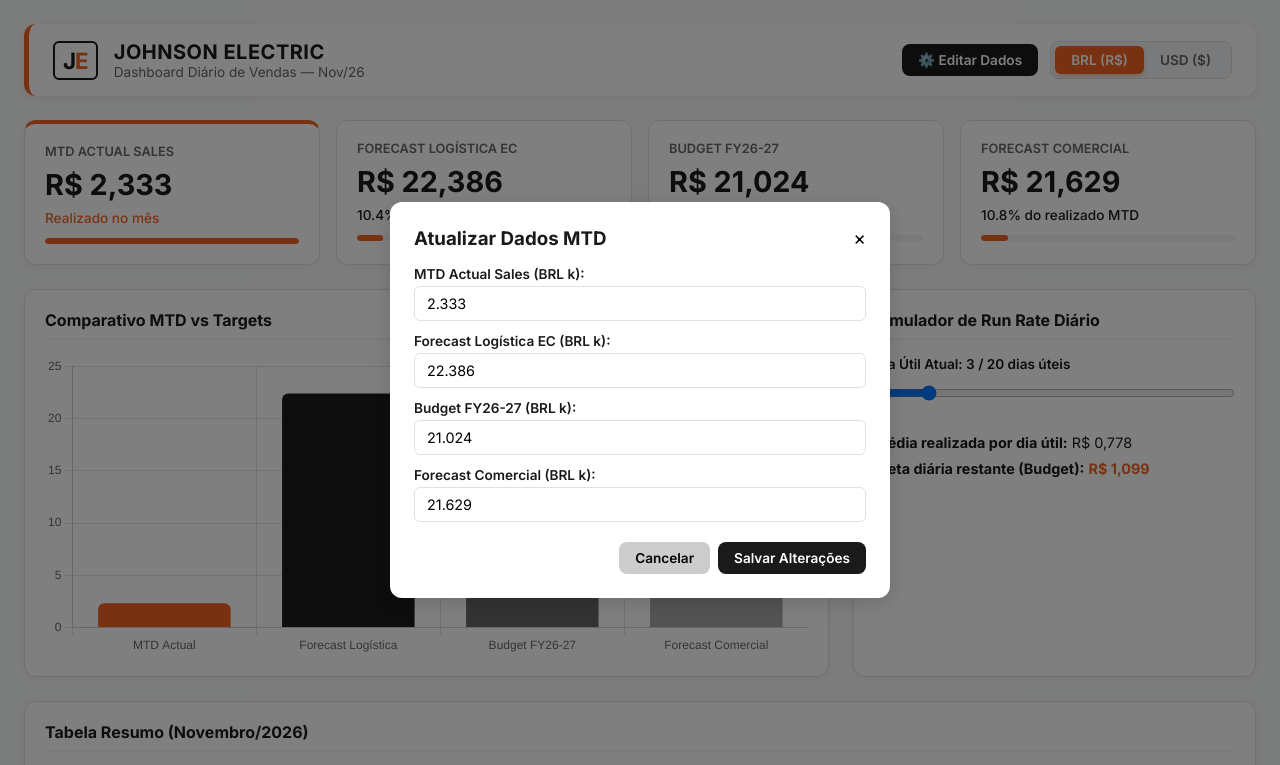
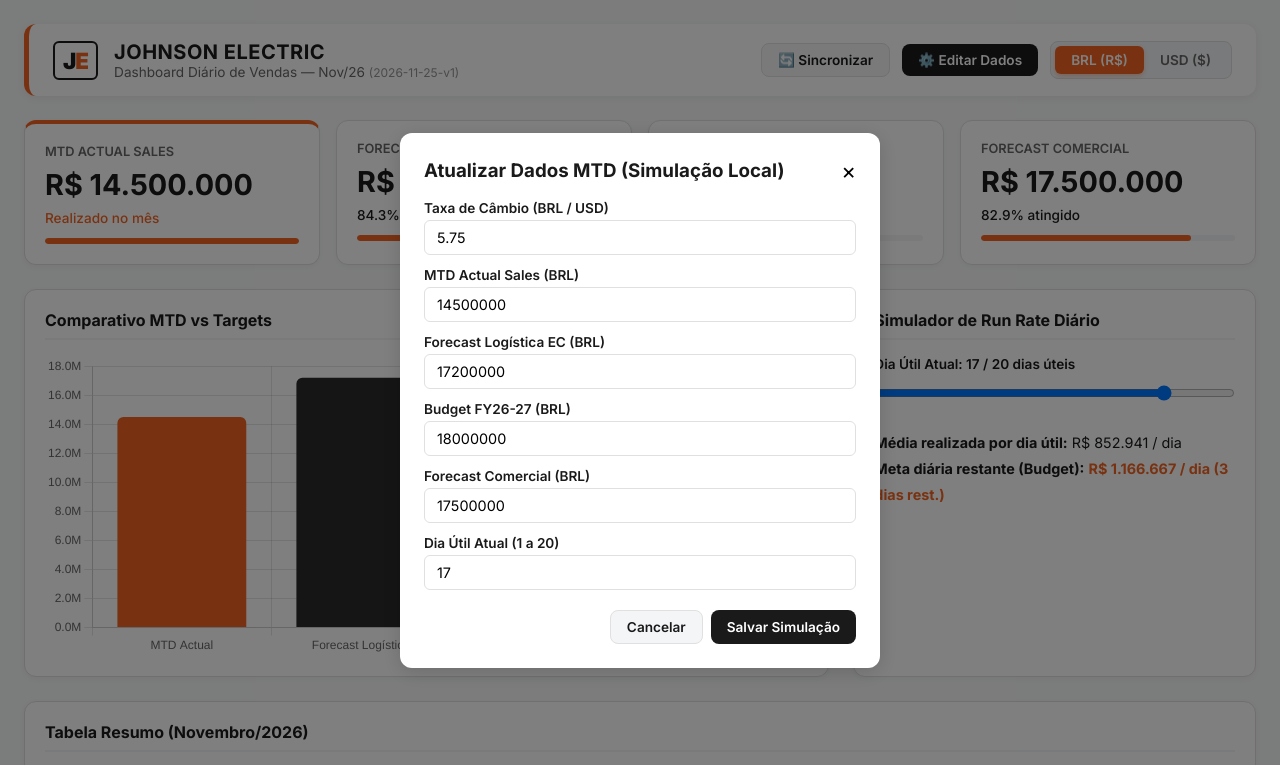
Before and after one commit to wtomlessa/je-sales, a plain HTML site: page index.html in a window 1280 px wide. Both pictures are taken after a click on the button "⚙️ Editar Dados". Shown: the top 765 px of the page. Drawn offline with nearby package versions, Linux system fonts and the light colour scheme.

Commit message:
Add files via upload

```diff
--- a/index.html
+++ b/index.html
@@ -5,7 +5,7 @@
   <meta name="viewport" content="width=device-width, initial-scale=1.0">
   <title>Johnson Electric - Acompanhamento Diário de Vendas</title>
   <script src="https://cdn.jsdelivr.net/npm/chart.js"></script>
-  <link href="https://fonts.googleapis.com/css2?family=Inter:wght@400;500;600;700&display=swap" rel="stylesheet">
+  <link href="https://fonts.googleapis.com/css2?family=Inter:wght@400;500;600;700;900&display=swap" rel="stylesheet">
   <style>
     :root {
       --je-orange: #F26522;
@@ -29,6 +29,8 @@
       display: flex;
       justify-content: space-between;
       align-items: center;
+      flex-wrap: wrap;
+      gap: 16px;
       background: var(--card-bg);
       padding: 16px 24px;
       border-radius: 12px;
@@ -55,7 +57,7 @@
     .brand-title h1 { font-size: 1.25rem; font-weight: 700; color: var(--je-black); text-transform: uppercase; letter-spacing: 0.5px; }
     .brand-title p { font-size: 0.85rem; color: var(--text-muted); }
 
-    .header-actions { display: flex; align-items: center; gap: 12px; }
+    .header-actions { display: flex; align-items: center; flex-wrap: wrap; gap: 12px; }
     .currency-toggle {
       display: flex;
       background: var(--je-light-gray);
@@ -91,6 +93,12 @@
       transition: background 0.2s ease;
     }
     .btn-action:hover { background: var(--je-dark-gray); }
+    .btn-secondary {
+      background: var(--je-light-gray);
+      color: var(--je-black);
+      border: 1px solid var(--je-border);
+    }
+    .btn-secondary:hover { background: #E5E7EB; }
 
     .kpi-grid { display: grid; grid-template-columns: repeat(auto-fit, minmax(260px, 1fr)); gap: 16px; margin-bottom: 24px; }
     .kpi-card {
@@ -106,7 +114,7 @@
     .kpi-value { font-size: 1.8rem; font-weight: 700; color: var(--je-black); margin-bottom: 8px; }
     .kpi-subtext { font-size: 0.85rem; font-weight: 500; }
     .kpi-progress { margin-top: 12px; height: 6px; background: var(--je-light-gray); border-radius: 3px; overflow: hidden; }
-    .kpi-progress-bar { height: 100%; background: var(--je-orange); border-radius: 3px; }
+    .kpi-progress-bar { height: 100%; background: var(--je-orange); border-radius: 3px; transition: width 0.3s ease; }
 
     .dashboard-body { display: grid; grid-template-columns: 2fr 1fr; gap: 24px; margin-bottom: 24px; }
     @media (max-width: 992px) { .dashboard-body { grid-template-columns: 1fr; } }
@@ -120,7 +128,7 @@
     }
     .card-title { font-size: 1rem; font-weight: 700; color: var(--je-black); margin-bottom: 16px; border-bottom: 2px solid var(--je-light-gray); padding-bottom: 8px; }
 
-    .table-container { overflow-x: auto; margin-bottom: 24px; }
+    .table-container { overflow-x: auto; }
     table { width: 100%; border-collapse: collapse; text-align: left; }
     th, td { padding: 12px 16px; border-bottom: 1px solid var(--je-border); font-size: 0.9rem; }
     th { background: var(--je-light-gray); font-weight: 600; color: var(--je-black); }
@@ -133,6 +141,7 @@
       background: rgba(0,0,0,0.5);
       align-items: center; justify-content: center;
       z-index: 1000;
+      padding: 16px;
     }
     .modal.active { display: flex; }
     .modal-content {
@@ -140,7 +149,7 @@
       padding: 24px;
       border-radius: 12px;
       width: 100%;
-      max-width: 500px;
+      max-width: 480px;
       box-shadow: 0 4px 20px rgba(0,0,0,0.15);
     }
     .modal-header { display: flex; justify-content: space-between; align-items: center; margin-bottom: 16px; }
@@ -160,14 +169,15 @@
         </div>
         <div class="brand-title">
           <h1>Johnson Electric</h1>
-          <p>Dashboard Diário de Vendas — Nov/26</p>
+          <p>Dashboard Diário de Vendas — Nov/26 <span id="version-badge" style="font-size:0.75rem; opacity:0.7;"></span></p>
         </div>
       </div>
       <div class="header-actions">
-        <button class="btn-action" onclick="openModal()">⚙️ Editar Dados</button>
+        <button type="button" class="btn-action btn-secondary" onclick="resetData()" title="Descartar edições locais e puxar dados oficiais">🔄 Sincronizar</button>
+        <button type="button" class="btn-action" onclick="openModal()">⚙️ Editar Dados</button>
         <div class="currency-toggle">
-          <button class="currency-btn active" id="btn-brl" onclick="setCurrency('BRL')">BRL (R$)</button>
-          <button class="currency-btn" id="btn-usd" onclick="setCurrency('USD')">USD ($)</button>
+          <button type="button" class="currency-btn active" id="btn-brl" onclick="setCurrency('BRL')">BRL (R$)</button>
+          <button type="button" class="currency-btn" id="btn-usd" onclick="setCurrency('USD')">USD ($)</button>
         </div>
       </div>
     </header>
@@ -207,8 +217,8 @@
       <div class="card">
         <div class="card-title">Simulador de Run Rate Diário</div>
         <div class="form-group">
-          <label>Dia Útil Atual: <span id="current-day-label">3</span> / 20 dias úteis</label>
-          <input type="range" id="dayRange" min="1" max="20" value="3" oninput="updateRunRate(this.value)">
+          <label>Dia Útil Atual: <span id="current-day-label">17</span> / 20 dias úteis</label>
+          <input type="range" id="dayRange" min="1" max="20" value="17" oninput="updateRunRate(this.value)">
         </div>
         <div style="margin-top: 16px; line-height: 1.8; font-size: 0.9rem;">
           <p><strong>Média realizada por dia útil:</strong> <span id="rr-current">-</span></p>
@@ -239,148 +249,242 @@
   <div class="modal" id="editModal">
     <div class="modal-content">
       <div class="modal-header">
-        <h3>Atualizar Dados MTD</h3>
-        <button onclick="closeModal()" style="border:none; background:none; font-size:1.2rem; cursor:pointer;">&times;</button>
+        <h3>Atualizar Dados MTD (Simulação Local)</h3>
+        <button type="button" onclick="closeModal()" style="border:none; background:none; font-size:1.4rem; cursor:pointer;">&times;</button>
       </div>
       <form id="editForm" onsubmit="saveData(event)">
-        <div class="form-group"><label>MTD Actual Sales (BRL k):</label><input type="number" step="0.001" id="in-mtd" required></div>
-        <div class="form-group"><label>Forecast Logística EC (BRL k):</label><input type="number" step="0.001" id="in-log" required></div>
-        <div class="form-group"><label>Budget FY26-27 (BRL k):</label><input type="number" step="0.001" id="in-bud" required></div>
-        <div class="form-group"><label>Forecast Comercial (BRL k):</label><input type="number" step="0.001" id="in-com" required></div>
+        <div class="form-group">
+          <label for="input-rate">Taxa de Câmbio (BRL / USD)</label>
+          <input type="number" step="0.0001" id="input-rate" required>
+        </div>
+        <div class="form-group">
+          <label for="input-mtd">MTD Actual Sales (BRL)</label>
+          <input type="number" step="0.01" id="input-mtd" required>
+        </div>
+        <div class="form-group">
+          <label for="input-logistics">Forecast Logística EC (BRL)</label>
+          <input type="number" step="0.01" id="input-logistics" required>
+        </div>
+        <div class="form-group">
+          <label for="input-budget">Budget FY26-27 (BRL)</label>
+          <input type="number" step="0.01" id="input-budget" required>
+        </div>
+        <div class="form-group">
+          <label for="input-comercial">Forecast Comercial (BRL)</label>
+          <input type="number" step="0.01" id="input-comercial" required>
+        </div>
+        <div class="form-group">
+          <label for="input-day">Dia Útil Atual (1 a 20)</label>
+          <input type="number" min="1" max="20" id="input-day" required>
+        </div>
         <div class="modal-footer">
-          <button type="button" class="btn-action" style="background:#ccc; color:#000;" onclick="closeModal()">Cancelar</button>
-          <button type="submit" class="btn-action">Salvar Alterações</button>
+          <button type="button" class="btn-action btn-secondary" onclick="closeModal()">Cancelar</button>
+          <button type="submit" class="btn-action">Salvar Simulação</button>
         </div>
       </form>
     </div>
   </div>
 
   <script>
-    let rawData = JSON.parse(localStorage.getItem('je_sales_data')) || {
-      mtd: 2.333,
-      logistics: 22.386,
-      budget: 21.024,
-      comercial: 21.629,
-      rate: 5.105 // taxa BRL/USD calculada da tabela original
+    // =========================================================================
+    // CONTROLE DE VERSÃO AUTOMÁTICO (DATA_VERSION)
+    // Sempre que atualizar os números oficiais abaixo no GitHub, mude esta string:
+    // =========================================================================
+    const DATA_VERSION = '2026-11-25-v1';
+
+    // DADOS OFICIAIS (Valores em BRL base — ajuste conforme o fechamento diário)
+    const OFFICIAL_DATA = {
+      exchangeRate: 5.7500,
+      mtdActual: 14500000,
+      forecastLogistics: 17200000,
+      budget: 18000000,
+      forecastComercial: 17500000,
+      businessDay: 17,
+      totalBusinessDays: 20
     };
 
+    const STORAGE_DATA_KEY = 'je_sales_dashboard_data';
+    const STORAGE_VER_KEY = 'je_sales_dashboard_version';
+
     let currentCurrency = 'BRL';
-    let chartInstance = null;
+    let appData = {};
+    let salesChart = null;
 
-    function formatVal(val, currency) {
-      if (currency === 'USD') {
-        const usdVal = val / rawData.rate;
-        return '$ ' + usdVal.toLocaleString('pt-BR', { minimumFractionDigits: 3, maximumFractionDigits: 3 });
+    // Inicializa dados verificando se a versão do GitHub mudou
+    function initData() {
+      const savedVersion = localStorage.getItem(STORAGE_VER_KEY);
+      const savedData = localStorage.getItem(STORAGE_DATA_KEY);
+
+      if (savedVersion !== DATA_VERSION || !savedData) {
+        // Versão nova no GitHub ou primeiro acesso: limpa cache antigo e usa o oficial
+        appData = { ...OFFICIAL_DATA };
+        localStorage.setItem(STORAGE_VER_KEY, DATA_VERSION);
+        localStorage.setItem(STORAGE_DATA_KEY, JSON.stringify(appData));
+      } else {
+        try {
+          appData = JSON.parse(savedData);
+        } catch (e) {
+          appData = { ...OFFICIAL_DATA };
+        }
       }
-      return 'R$ ' + val.toLocaleString('pt-BR', { minimumFractionDigits: 3, maximumFractionDigits: 3 });
+
+      document.getElementById('version-badge').textContent = `(${DATA_VERSION})`;
+      document.getElementById('dayRange').value = appData.businessDay || 17;
+      renderDashboard();
     }
 
-    function render() {
-      const isBRL = currentCurrency === 'BRL';
-      const mtd = rawData.mtd;
+    // Botão Sincronizar: restaura instantaneamente os dados oficiais do GitHub
+    function resetData() {
+      appData = { ...OFFICIAL_DATA };
+      localStorage.setItem(STORAGE_VER_KEY, DATA_VERSION);
+      localStorage.setItem(STORAGE_DATA_KEY, JSON.stringify(appData));
+      document.getElementById('dayRange').value = appData.businessDay;
+      renderDashboard();
+    }
 
-      document.getElementById('kpi-mtd-val').innerText = formatVal(mtd, currentCurrency);
-
-      const targets = [
-        { id: 'logistics', val: rawData.logistics, name: 'Forecast Logística' },
-        { id: 'budget', val: rawData.budget, name: 'Budget FY26-27' },
-        { id: 'comercial', val: rawData.comercial, name: 'Forecast Comercial' }
-      ];
-
-      targets.forEach(t => {
-        const pct = ((mtd / t.val) * 100).toFixed(1);
-        document.getElementById(`kpi-${t.id}-val`).innerText = formatVal(t.val, currentCurrency);
-        document.getElementById(`kpi-${t.id}-sub`).innerText = `${pct}% do realizado MTD`;
-        document.getElementById(`bar-${t.id}`).style.width = Math.min(pct, 100) + '%';
-      });
-
-      // Tabela
-      const tbody = document.getElementById('table-body');
-      tbody.innerHTML = `
-        <tr><td><strong>MTD Actual Sales</strong></td><td>R$ ${rawData.mtd.toFixed(3)}</td><td>$ ${(rawData.mtd/rawData.rate).toFixed(3)}</td><td><strong>100%</strong></td></tr>
-        <tr><td>Forecast Logística EC</td><td>R$ ${rawData.logistics.toFixed(3)}</td><td>$ ${(rawData.logistics/rawData.rate).toFixed(3)}</td><td>${((mtd/rawData.logistics)*100).toFixed(1)}%</td></tr>
-        <tr><td>Budget FY26-27</td><td>R$ ${rawData.budget.toFixed(3)}</td><td>$ ${(rawData.budget/rawData.rate).toFixed(3)}</td><td>${((mtd/rawData.budget)*100).toFixed(1)}%</td></tr>
-        <tr><td>Forecast Comercial</td><td>R$ ${rawData.comercial.toFixed(3)}</td><td>$ ${(rawData.comercial/rawData.rate).toFixed(3)}</td><td>${((mtd/rawData.comercial)*100).toFixed(1)}%</td></tr>
-      `;
-
-      updateChart();
-      updateRunRate(document.getElementById('dayRange').value);
+    function formatMoney(valueBRL, currency = currentCurrency) {
+      const val = currency === 'USD' ? valueBRL / appData.exchangeRate : valueBRL;
+      return new Intl.NumberFormat(currency === 'BRL' ? 'pt-BR' : 'en-US', {
+        style: 'currency',
+        currency: currency,
+        maximumFractionDigits: 0
+      }).format(val);
     }
 
     function setCurrency(curr) {
       currentCurrency = curr;
       document.getElementById('btn-brl').classList.toggle('active', curr === 'BRL');
       document.getElementById('btn-usd').classList.toggle('active', curr === 'USD');
-      render();
+      renderDashboard();
     }
 
-    function updateChart() {
-      const ctx = document.getElementById('chartComparison').getContext('2d');
-      const mult = currentCurrency === 'USD' ? (1 / rawData.rate) : 1;
+    function updateRunRate(day) {
+      appData.businessDay = Number(day);
+      document.getElementById('current-day-label').textContent = appData.businessDay;
 
-      const dataVals = [
-        rawData.mtd * mult,
-        rawData.logistics * mult,
-        rawData.budget * mult,
-        rawData.comercial * mult
+      const avgCurrent = appData.mtdActual / appData.businessDay;
+      const remainingDays = appData.totalBusinessDays - appData.businessDay;
+      const remainingGap = Math.max(0, appData.budget - appData.mtdActual);
+      const neededDaily = remainingDays > 0 ? remainingGap / remainingDays : 0;
+
+      document.getElementById('rr-current').textContent = formatMoney(avgCurrent) + ' / dia';
+      document.getElementById('rr-needed').textContent = remainingDays > 0
+        ? formatMoney(neededDaily) + ` / dia (${remainingDays} dias rest.)`
+        : 'Mês encerrado';
+    }
+
+    function renderDashboard() {
+      const pctLogistics = appData.forecastLogistics > 0 ? (appData.mtdActual / appData.forecastLogistics) * 100 : 0;
+      const pctBudget = appData.budget > 0 ? (appData.mtdActual / appData.budget) * 100 : 0;
+      const pctComercial = appData.forecastComercial > 0 ? (appData.mtdActual / appData.forecastComercial) * 100 : 0;
+
+      document.getElementById('kpi-mtd-val').textContent = formatMoney(appData.mtdActual);
+
+      document.getElementById('kpi-logistics-val').textContent = formatMoney(appData.forecastLogistics);
+      document.getElementById('kpi-logistics-sub').textContent = `${pctLogistics.toFixed(1)}% atingido`;
+      document.getElementById('bar-logistics').style.width = `${Math.min(pctLogistics, 100)}%`;
+
+      document.getElementById('kpi-budget-val').textContent = formatMoney(appData.budget);
+      document.getElementById('kpi-budget-sub').textContent = `${pctBudget.toFixed(1)}% atingido`;
+      document.getElementById('bar-budget').style.width = `${Math.min(pctBudget, 100)}%`;
+
+      document.getElementById('kpi-comercial-val').textContent = formatMoney(appData.forecastComercial);
+      document.getElementById('kpi-comercial-sub').textContent = `${pctComercial.toFixed(1)}% atingido`;
+      document.getElementById('bar-comercial').style.width = `${Math.min(pctComercial, 100)}%`;
+
+      updateRunRate(appData.businessDay);
+      renderTable(pctLogistics, pctBudget, pctComercial);
+      renderChart();
+    }
+
+    function renderTable(pctLogistics, pctBudget, pctComercial) {
+      const rows = [
+        { name: 'MTD Actual Sales', val: appData.mtdActual, pct: '100.0%' },
+        { name: 'Forecast Logística EC', val: appData.forecastLogistics, pct: pctLogistics.toFixed(1) + '%' },
+        { name: 'Budget FY26-27', val: appData.budget, pct: pctBudget.toFixed(1) + '%' },
+        { name: 'Forecast Comercial', val: appData.forecastComercial, pct: pctComercial.toFixed(1) + '%' }
       ];
 
-      if (chartInstance) chartInstance.destroy();
+      document.getElementById('table-body').innerHTML = rows.map(r => `
+        <tr>
+          <td><strong>${r.name}</strong></td>
+          <td>${formatMoney(r.val, 'BRL')}</td>
+          <td>${formatMoney(r.val, 'USD')}</td>
+          <td>${r.pct}</td>
+        </tr>
+      `).join('');
+    }
 
-      chartInstance = new Chart(ctx, {
+    function renderChart() {
+      const ctx = document.getElementById('chartComparison').getContext('2d');
+      const factor = currentCurrency === 'USD' ? (1 / appData.exchangeRate) : 1;
+      const values = [
+        appData.mtdActual * factor,
+        appData.forecastLogistics * factor,
+        appData.budget * factor,
+        appData.forecastComercial * factor
+      ];
+
+      if (salesChart) salesChart.destroy();
+
+      salesChart = new Chart(ctx, {
         type: 'bar',
         data: {
           labels: ['MTD Actual', 'Forecast Logística', 'Budget FY26-27', 'Forecast Comercial'],
           datasets: [{
-            label: `Valores em ${currentCurrency}`,
-            data: dataVals,
-            backgroundColor: ['#F26522', '#1A1A1A', '#666666', '#A6A6A6'],
+            label: `Vendas (${currentCurrency})`,
+            data: values,
+            backgroundColor: ['#F26522', '#2A2A2A', '#666666', '#999999'],
             borderRadius: 6
           }]
         },
         options: {
           responsive: true,
           maintainAspectRatio: false,
-          plugins: { legend: { display: false } }
+          plugins: { legend: { display: false } },
+          scales: {
+            y: {
+              beginAtZero: true,
+              ticks: {
+                callback: (val) => (val / 1000000).toFixed(1) + 'M'
+              }
+            }
+          }
         }
       });
     }
 
-    function updateRunRate(day) {
-      document.getElementById('current-day-label').innerText = day;
-      const mult = currentCurrency === 'USD' ? (1 / rawData.rate) : 1;
-      const currentAvg = (rawData.mtd * mult) / day;
-      const remainingDays = 20 - day;
-      const neededTotal = (rawData.budget * mult) - (rawData.mtd * mult);
-      const neededAvg = remainingDays > 0 ? neededTotal / remainingDays : 0;
-
-      document.getElementById('rr-current').innerText = formatVal(currentAvg * (currentCurrency === 'USD' ? rawData.rate : 1), currentCurrency);
-      document.getElementById('rr-needed').innerText = formatVal(Math.max(0, neededAvg) * (currentCurrency === 'USD' ? rawData.rate : 1), currentCurrency);
-    }
-
+    // Modal de Edição
     function openModal() {
-      document.getElementById('in-mtd').value = rawData.mtd;
-      document.getElementById('in-log').value = rawData.logistics;
-      document.getElementById('in-bud').value = rawData.budget;
-      document.getElementById('in-com').value = rawData.comercial;
+      document.getElementById('input-rate').value = appData.exchangeRate;
+      document.getElementById('input-mtd').value = appData.mtdActual;
+      document.getElementById('input-logistics').value = appData.forecastLogistics;
+      document.getElementById('input-budget').value = appData.budget;
+      document.getElementById('input-comercial').value = appData.forecastComercial;
+      document.getElementById('input-day').value = appData.businessDay;
       document.getElementById('editModal').classList.add('active');
     }
 
-    function closeModal() { document.getElementById('editModal').classList.remove('active'); }
-
-    function saveData(e) {
-      e.preventDefault();
-      rawData.mtd = parseFloat(document.getElementById('in-mtd').value);
-      rawData.logistics = parseFloat(document.getElementById('in-log').value);
-      rawData.budget = parseFloat(document.getElementById('in-bud').value);
-      rawData.comercial = parseFloat(document.getElementById('in-com').value);
-
-      localStorage.setItem('je_sales_data', JSON.stringify(rawData));
-      closeModal();
-      render();
+    function closeModal() {
+      document.getElementById('editModal').classList.remove('active');
     }
 
-    render();
+    function saveData(event) {
+      event.preventDefault();
+      appData.exchangeRate = parseFloat(document.getElementById('input-rate').value) || 5.75;
+      appData.mtdActual = parseFloat(document.getElementById('input-mtd').value) || 0;
+      appData.forecastLogistics = parseFloat(document.getElementById('input-logistics').value) || 0;
+      appData.budget = parseFloat(document.getElementById('input-budget').value) || 0;
+      appData.forecastComercial = parseFloat(document.getElementById('input-comercial').value) || 0;
+      appData.businessDay = parseInt(document.getElementById('input-day').value, 10) || 1;
+
+      localStorage.setItem(STORAGE_DATA_KEY, JSON.stringify(appData));
+      document.getElementById('dayRange').value = appData.businessDay;
+      closeModal();
+      renderDashboard();
+    }
+
+    window.addEventListener('DOMContentLoaded', initData);
   </script>
 </body>
 </html>
```
